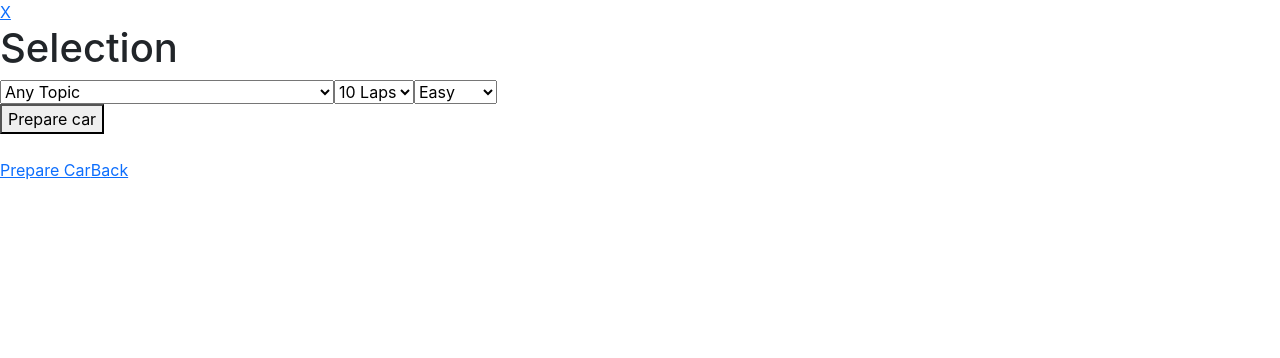
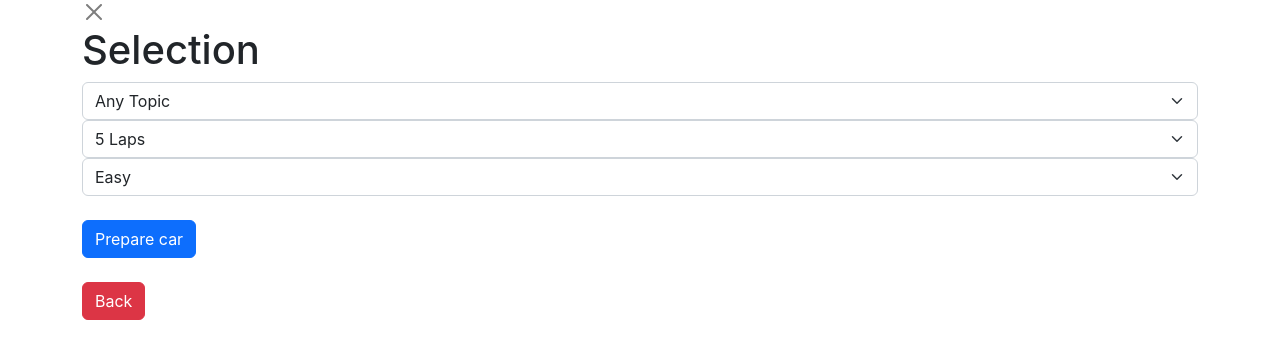
Before and after one commit to TheWeion/Q1-quiz-game, a React (Create React App) app: page /settings in a window 1280 px wide. Shown: the top 358 px of the page. Built offline with nearby package versions, Linux system fonts and the light colour scheme.

Commit message:
Added react-bootstrap

```diff
--- a/src/App.jsx
+++ b/src/App.jsx
@@ -1,9 +1,11 @@
 import { Routes, Route } from 'react-router-dom';
+import Container from 'react-bootstrap/Container';
 import * as Pages from './pages';
 import './App.css';
 
 const App = () => {
   return (
+    <Container>
       <Routes>
         <Route path="/" element={<Pages.MainMenu />} />
         <Route path="/intro" element={<Pages.Intro />} />
@@ -13,6 +15,7 @@ const App = () => {
         <Route path="/gameover" element={<Pages.GameOver />} />
         <Route path="/leaderboard" element={<Pages.Leaderboard />} />
       </Routes>
+    </Container>
   );
 }
 
--- a/src/components/GetQuestions/index.js
+++ b/src/components/GetQuestions/index.js
@@ -2,6 +2,8 @@ import React, { useEffect } from 'react';
 import { setQuestions } from "../../actions";
 import { useSelector, useDispatch } from "react-redux";
 import { useNavigate } from 'react-router-dom';
+import Form from 'react-bootstrap/Form';
+import Button from 'react-bootstrap/Button';
 import QuestionList from '../QuestionList';
 import Question from '../Question';
 
@@ -22,6 +24,7 @@ const GetQuestions = () => {
                 }
                 const axios = require('axios');
                 axios.get(url).then((cur)=>{
+                    console.log(cur);
                     if (cur.data.response_code === 0) {
                         resolve(cur.data.results);
                     } else {
@@ -33,6 +36,7 @@ const GetQuestions = () => {
             }
           });
         questions.then((cur)=>{
+            console.log(cur);
             dispatch(setQuestions(cur));
             navigate("../rules");
         });
@@ -44,14 +48,15 @@ const GetQuestions = () => {
         const lap = document.getElementById("lap").value;
         const difficulty = document.getElementById("difficulty").value;
         generateQuestions(lap, difficulty, topic);
+        console.log(topic, lap, difficulty);
     };
 
     const renderHTML = () => {
         return (
             <>
-                <form id="generateQuestions" onSubmit={handleSubmit}>
-                    <select id="topic">
-                        <option value="0" selected>Any Topic</option>
+                <Form id="generateQuestions" onSubmit={handleSubmit}>
+                    <Form.Select id="topic">
+                        <option value="0">Any Topic</option>
                         <option value="9">General Knowledge</option>
                         <option value="10">Entertainment: Books</option>
                         <option value="11">Entertainment: Film</option>
@@ -76,20 +81,20 @@ const GetQuestions = () => {
                         <option value="30">Science: Gadgets</option>
                         <option value="31">Entertainment: Japanese Anime &amp; Manga</option>
                         <option value="32">Entertainment: Cartoon &amp; Animations</option>
-                    </select>
-                    <select id="lap">
+                    </Form.Select>
+                    <Form.Select id="lap">
                         <option value="5">5 Laps</option>
-                        <option value="10" selected>10 Laps</option>
+                        <option value="10">10 Laps</option>
                         <option value="15">15 Laps</option>
-                    </select>
-                    <select id="difficulty">
-                        <option value="easy" selected>Easy</option>
+                    </Form.Select>
+                    <Form.Select id="difficulty">
+                        <option value="easy">Easy</option>
                         <option value="medium">Medium</option>
                         <option value="hard">Hard</option>
-                    </select>
+                    </Form.Select>
                     <br />
-                    <button type="submit">Prepare car</button>
-                </form>
+                    <Button id="nav-next" type="submit">Prepare car</Button>
+                </Form>
             </>
         )
     };
--- a/src/pages/GameSettings/index.jsx
+++ b/src/pages/GameSettings/index.jsx
@@ -1,6 +1,8 @@
 import React from 'react';
 import { NavLink, useNavigate } from 'react-router-dom';
 import GetQuestions from '../../components/GetQuestions';
+import Button from 'react-bootstrap/Button';
+import CloseButton from 'react-bootstrap/CloseButton';
 
 const GameSettings = () => {
 	const navigate = useNavigate();
@@ -9,15 +11,18 @@ const GameSettings = () => {
 		navigate(-1);
 	}
 
+	const exitHandler = () => {
+		navigate('/');
+	}
+
 	return (
 	<>
-		<NavLink id="nav-exit" to="/">X</NavLink>
+		<CloseButton id="nav-exit" onClick={exitHandler} />
 		<h1>Selection</h1>
 		{ <GetQuestions /> }
 		<br />
     	{/* <GameConfig /> */}
-		<NavLink id="nav-next" to="/rules">Prepare Car</NavLink>
-		<NavLink id="nav-back" to="#" onClick={handleClick}>Back</NavLink>
+		<Button id="nav-back" variant="danger" onClick={handleClick}>Back</Button>
 	</>
   );
 };
--- a/src/pages/Intro/index.jsx
+++ b/src/pages/Intro/index.jsx
@@ -1,6 +1,8 @@
 import React from 'react';
 import imgIntro from './intro.svg';
 import { NavLink, useNavigate } from 'react-router-dom';
+import Button from 'react-bootstrap/Button';
+import CloseButton from 'react-bootstrap/CloseButton';
 
 const Intro = () => {
 	const navigate = useNavigate();
@@ -9,14 +11,18 @@ const Intro = () => {
 		navigate(-1);
 	}
 
+	const exitHandler = () => {
+		navigate('/');
+	}
+
 	return (
 	<>
-		<NavLink id="nav-exit" to="/">X</NavLink>
+		<CloseButton id="nav-exit" onClick={exitHandler} />
 		<h1>Introduction</h1>
 		<img src={imgIntro} alt="intro" />
 		<p>Answer as quickly as you can to cross the finish line!</p>
-		<NavLink id="nav-next" to="/settings">Next</NavLink><br />
-		<NavLink id="nav-back" to="#" onClick={handleClick}>Back</NavLink>
+		<Button id="nav-next" href="/settings">Next</Button>
+		<Button id="nav-back" variant="danger" onClick={handleClick}>Back</Button>
 	</>
   );
 };
--- a/src/pages/Leaderboard/index.jsx
+++ b/src/pages/Leaderboard/index.jsx
@@ -1,5 +1,7 @@
 import React from 'react';
 import { NavLink, useNavigate } from 'react-router-dom';
+import Button from 'react-bootstrap/Button';
+import CloseButton from 'react-bootstrap/CloseButton';
 
 const Leaderboard = () => {
 	const navigate = useNavigate();
@@ -8,12 +10,16 @@ const Leaderboard = () => {
 		navigate(-1);
 	}
 
+	const exitHandler = () => {
+		navigate('/');
+	}
+
 	return (
 		<>
-			<NavLink id="nav-exit" to="/">X</NavLink>
+			<CloseButton id="nav-exit" onClick={exitHandler} />
 			<h1>Leaderboard</h1>
 			{/* <LeaderboardRender /> */}
-			<NavLink id="nav-back" onClick={handleClick}>Back</NavLink>
+			<Button id="nav-back" variant="danger" onClick={handleClick}>Back</Button>
 		</>
 	);
 }
--- a/src/pages/MainMenu/index.jsx
+++ b/src/pages/MainMenu/index.jsx
@@ -1,18 +1,18 @@
 import React from 'react';
 import logo from './logo.svg';
 import { NavLink, useNavigate } from 'react-router-dom';
+import Button from 'react-bootstrap/Button';
 
 const MainMenu = () => {
 	  return (
 		<>
-			<img src={logo} className="App-logo" alt="logo" />
-
-			<div className="main-menu" >
-				<div className="frm-menu-container">
-					{/* <MenuForm /> */}
+				<img src={logo} className="App-logo" alt="logo" />
+				<div className="main-menu" >
+					<div className="frm-menu-container">
+						{/* <MenuForm /> */}
+					</div>
 				</div>
-			</div>
-			<NavLink id="nav-next" to="/intro">Join</NavLink>
+				<Button id="nav-next" href="/intro">Join</Button>
 		</>
   );
 };
--- a/src/pages/Rules/index.jsx
+++ b/src/pages/Rules/index.jsx
@@ -1,5 +1,7 @@
 import React from 'react';
 import { NavLink, useNavigate } from 'react-router-dom';
+import Button from 'react-bootstrap/Button';
+import CloseButton from 'react-bootstrap/CloseButton';
 
 const Rules = () => {
 	const navigate = useNavigate();
@@ -8,9 +10,17 @@ const Rules = () => {
 		navigate(-1);
 	}
 
+	const exitHandler = () => {
+		navigate('/');
+	}
+
+	const gameHandler = () => {
+		navigate('/game');
+	}
+
 	return (
 	<>
-		<NavLink id="nav-exit" to="/">X</NavLink>
+		<CloseButton id="nav-exit" onClick={exitHandler} />
 		<h1>Rules</h1>
 		<ul>
 			<li>Each correct answer completes 1 lap</li>
@@ -23,8 +33,9 @@ const Rules = () => {
 			<li>3rd Place - Will earn you 15 additional points</li>
 			<li>4th Place - Will earn you 10 additional points</li>
 		</ul>
-		<NavLink id="nav-next" to="/game">Engine Start</NavLink><br />
-		<NavLink id="nav-back" to="#" onClick={handleClick}>Back</NavLink>
+		<Button id="nav-next" onClick={gameHandler}>Engine Start</Button>
+		<Button id="nav-back" variant="danger" onClick={handleClick}>Back</Button>
+
 	</>
   );
 };
```
Lines whose indentation alone changed are shown as unchanged.
